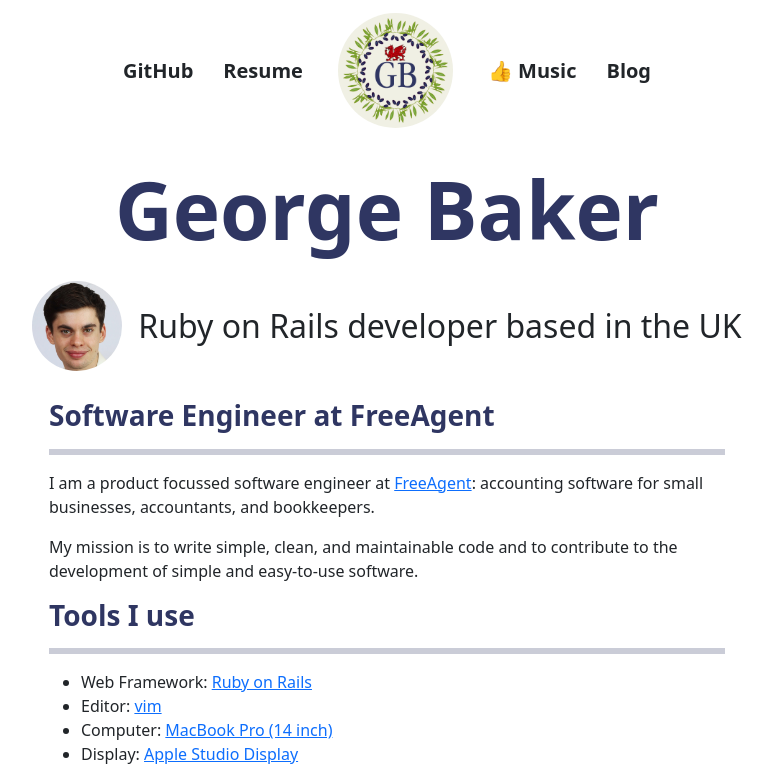
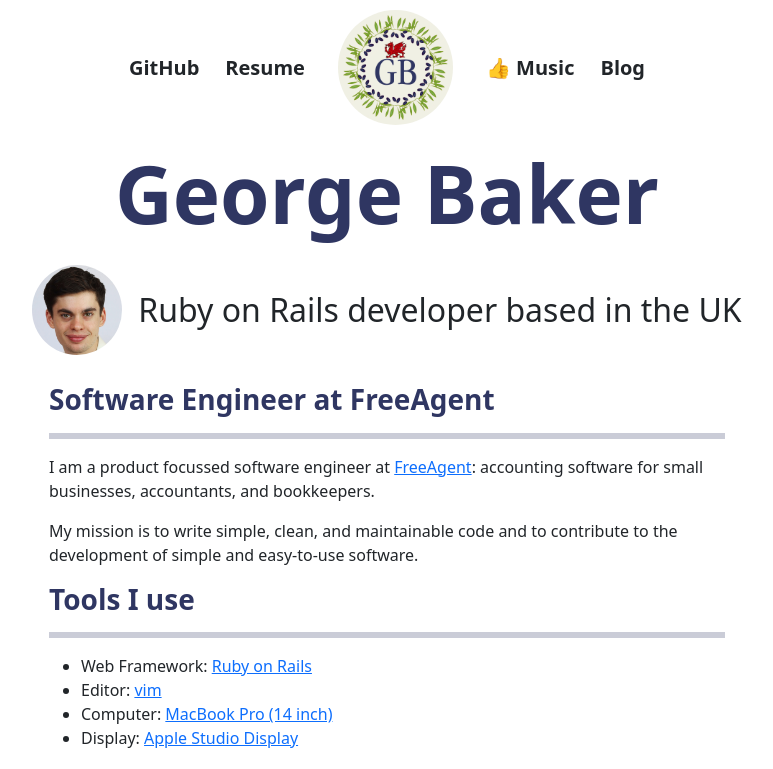
Before and after one commit to gsbaker/gsbaker.github.io, a Jekyll site: the page built from index.md, in a window 1280 px wide. Shown: the top 769 px of the page, without its empty margins (253-1026 px from the left). Built offline with Jekyll 4.4.1, drawn with Linux system fonts in a browser that asks for light colours.

Commit message:
navbar improvements

```diff
--- a/_includes/navbar.html
+++ b/_includes/navbar.html
@@ -1,22 +1,23 @@
-<nav class="navbar navbar-expand-md">
-  <div class="container-fluid">
-    <a class="navbar-brand d-md-none" href="#">
-      <img src="https://codingyaar.com/wp-content/uploads/logo-1.png" alt="">
-    </a>
-    <button class="navbar-toggler" type="button" data-bs-toggle="collapse" data-bs-target="#navbarNav" aria-controls="navbarNav" aria-expanded="false" aria-label="Toggle navigation">
-      <span class="navbar-toggler-icon"></span>
-    </button>
-    <div class="collapse navbar-collapse">
-      <ul class="navbar-nav mx-auto align-items-center">
+<nav class="d-flex justify-content-center align-items-center">
+  <div class="navbar navbar-expand-lg">
+    <ul class="navbar-nav">
       <li class="nav-item">
         <a class="nav-link" href="#">GitHub</a>
       </li>
       <li class="nav-item">
         <a class="nav-link" href="/resume">Resume</a>
       </li>
-        <a class="navbar-brand d-none d-md-block" href="/">
+    </ul>
+  </div>
+
+  <div>
+    <a href="/">
       <img src="/assets/img/george-baker-monogram.jpeg" alt="logo">
     </a>
+  </div>
+
+  <div class="navbar navbar-expand-lg">
+    <ul class="navbar-nav">
       <li class="nav-item">
         <a class="nav-link" href="#">👍 Music</a>
       </li>
@@ -25,5 +26,4 @@
       </li>
     </ul>
   </div>
-  </div>
 </nav>
--- a/_sass/navbar.scss
+++ b/_sass/navbar.scss
@@ -1,19 +1,19 @@
 nav {
-  min-height: 120px;
 
-  .navbar-brand {
+  margin: 10px 0;
+
+  img {
+    width: 115px;
+    height: 115px;
+    max-height: 100%;
+    border-radius: 100%;
     margin: 0 20px;
-
-    img {
-      width: 115px;
-      height: 115px;
-      max-height: 100%;
-      border-radius: 100%;
-    }
   }
 
-  &.navbar-expand-md .nav-item .nav-link {
-    padding: 10px 15px;
+
+  .nav-link {
+    padding: 5px 20px;
+    margin: 0 5px;
     font-size: 20px;
     font-weight: bold;
     border-radius: 5px;
```
Lines whose indentation alone changed are shown as unchanged.
